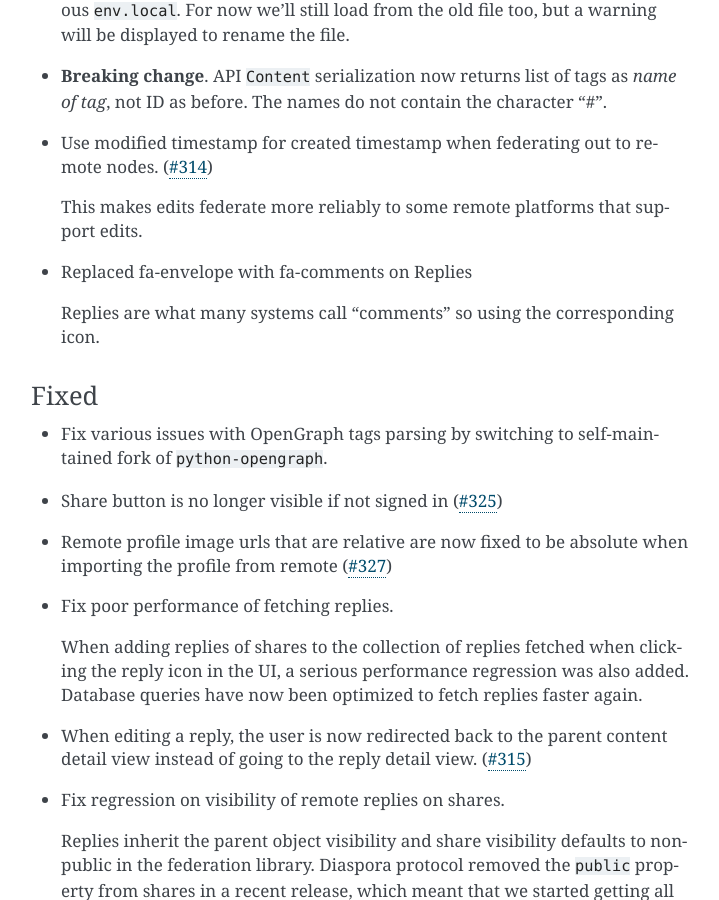
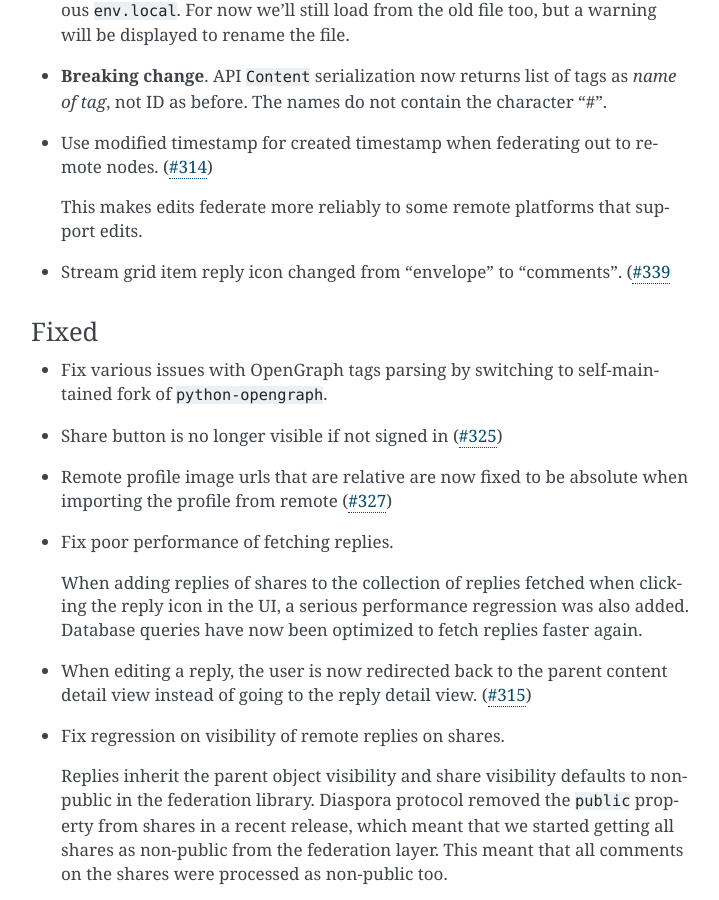
Before and after one commit to jaywink/socialhome, a Sphinx documentation site: the page built from docs/changelog.rst, in a window 1280 px wide and 900 px high, scrolled down 1270 px. Shown: the whole window, without its empty margins (389-1108 px from the left). Built offline with Sphinx 7.4.7, drawn with Linux system fonts in a browser that asks for light colours.

Commit message:
Tweak changelog

```diff
--- a/docs/changelog.rst
+++ b/docs/changelog.rst
@@ -45,9 +45,7 @@ Changed
 
   This makes edits federate more reliably to some remote platforms that support edits.
 
-* Replaced fa-envelope with fa-comments on Replies
-
-  Replies are what many systems call "comments" so using the corresponding icon.
+* Stream grid item reply icon changed from "envelope" to "comments". (`#339 <https://github.com/jaywink/socialhome/issues/339>`_
 
 Fixed
 .....
```
